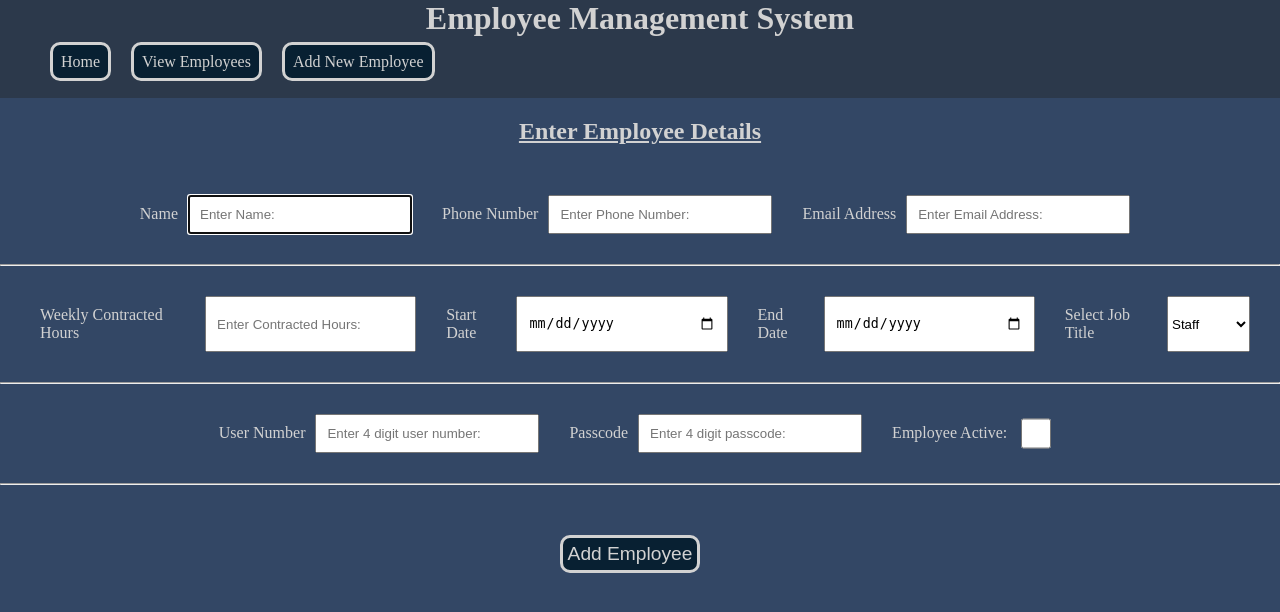
After one commit to ScottDrysdale86/employee_management_system_project, a Flask app: page /employees/new in a window 1280 px wide. The commit adds this page. Shown: the top 612 px of the page. Run offline with Flask 2, Linux system fonts and the light colour scheme.

Commit message:
new employee form created and styled. route made

```diff
--- a/controllers/employee_controller.py
+++ b/controllers/employee_controller.py
@@ -1,3 +1,4 @@
+from crypt import methods
 from flask import Flask, render_template, request, redirect, Blueprint
 from models.employee import Employee
 import repositories.employee_repository as employee_repo
@@ -44,3 +45,14 @@ def check_delete_employee(id):
 def delete_employee(id):
     employee_repo.delete(id)
     return redirect("/employees")
+
+
+@employees_blueprint.route("/employees/new")
+def new_form():
+    return render_template("employees/new.html")
+
+
+@employees_blueprint.route("/employees", methods=["POST"])
+def add_new():
+
+    return redirect("/employees")
--- a/static/style.css
+++ b/static/style.css
@@ -148,3 +148,52 @@ tr:hover {
 #delete_buttons:hover {
 	background-color: #ff4c29;
 }
+
+#new {
+	display: flex;
+	flex-direction: column;
+	align-items: center;
+}
+
+#personal,
+#employment,
+#credentials,
+#add_button {
+	display: flex;
+	justify-content: center;
+	justify-items: center;
+	padding: 10px;
+	margin: 20px;
+}
+
+#new > form > div > input {
+	width: 200px;
+	padding: 10px;
+	margin-right: 20px;
+}
+
+#new > form > div > label {
+	width: auto;
+	padding: 10px;
+}
+
+#add_button > button {
+	color: #d2d2d2;
+	background-color: #082032;
+	text-decoration: none;
+	font-size: 1.2rem;
+	border: #d2d2d2;
+	border-style: solid;
+	border-radius: 10px;
+	width: fit-content;
+	padding: 5px;
+	margin: 20px 20px 0 0;
+}
+
+#add_button > button:hover {
+	background-color: #ff4c29;
+}
+
+#new > form > div > input.active {
+	width: 30px;
+}
--- /dev/null
+++ b/templates/employees/new.html
@@ -0,0 +1,43 @@
+{% extends 'base.html' %} {% block content %}
+<div id="new">
+	<h2><b><u>
+        Enter Employee Details</b></u></b></h2>
+	<form action="/employees" method="post">
+		<div id="personal">
+			<label for="name">Name</label>
+			<input type="text" name="name" placeholder="Enter Name:" autofocus/>
+			<label for="phone">Phone Number</label>
+			<input type="tel" name="phone" placeholder="Enter Phone Number:" />
+			<label for="email">Email Address</label>
+			<input type="email" name="email" placeholder="Enter Email Address:" />
+		</div>
+		<hr />
+		<div id="employment">
+			<label for="contract">Weekly Contracted Hours</label>
+			<input type="number" name="contract" placeholder="Enter Contracted Hours:" />
+			<label for="start_date">Start Date</label>
+			<input type="date" name="start_date" placeholder="Enter Start Date (yyyy-mm-dd):" />
+			<label for="end_date">End Date</label>
+			<input type="date" name="end_date" placeholder="Enter End Date (yyyy-mm-dd):" />
+			<label for="level">Select Job Title</label>
+			<select name="level" id="level">
+				<option value="Staff" >Staff</option>
+				<option value="Manager">Magnager</option>
+			</select>
+		</div>
+		<hr />
+		<div id="credentials">
+			<label for="pin">User Number</label>
+			<input type="text" name="pin" placeholder="Enter 4 digit user number:" />
+			<label for="passcode">Passcode</label>
+			<input type="password" name="passcode" placeholder="Enter 4 digit passcode:" />
+			<label for="active">Employee Active:</label>
+			<input type="checkbox" name="active" class="active" placeholder="yes" />
+		</div>
+		<hr />
+		<div id="add_button">
+			<button type="submit">Add Employee</button>
+		</div>
+	</form>
+</div>
+{% endblock content %}
--- a/templates/index.html
+++ b/templates/index.html
@@ -1,7 +1,7 @@
 {% extends 'base.html' %} {% block content %}
 <main id="home_button">
 	<p><a href="/employees">View All Employees</a></p>
-	<p><a href="/new">Add New Employee</a></p>
+	<p><a href="/employees/new">Add New Employee</a></p>
 </main>
 
 {% endblock content %}
```
Also changed, not shown: templates/employees/index.html (+10 -2 lines).
